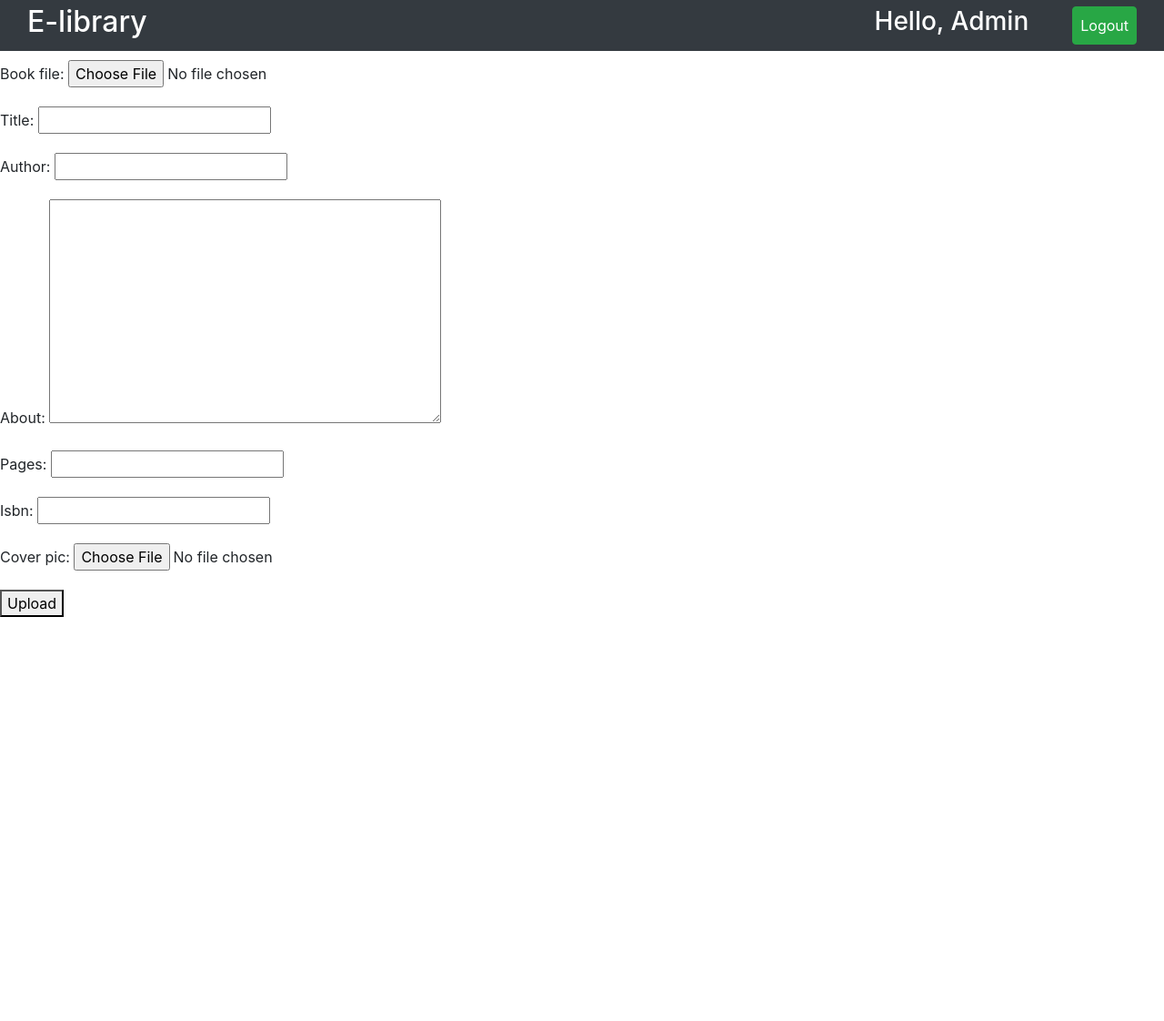
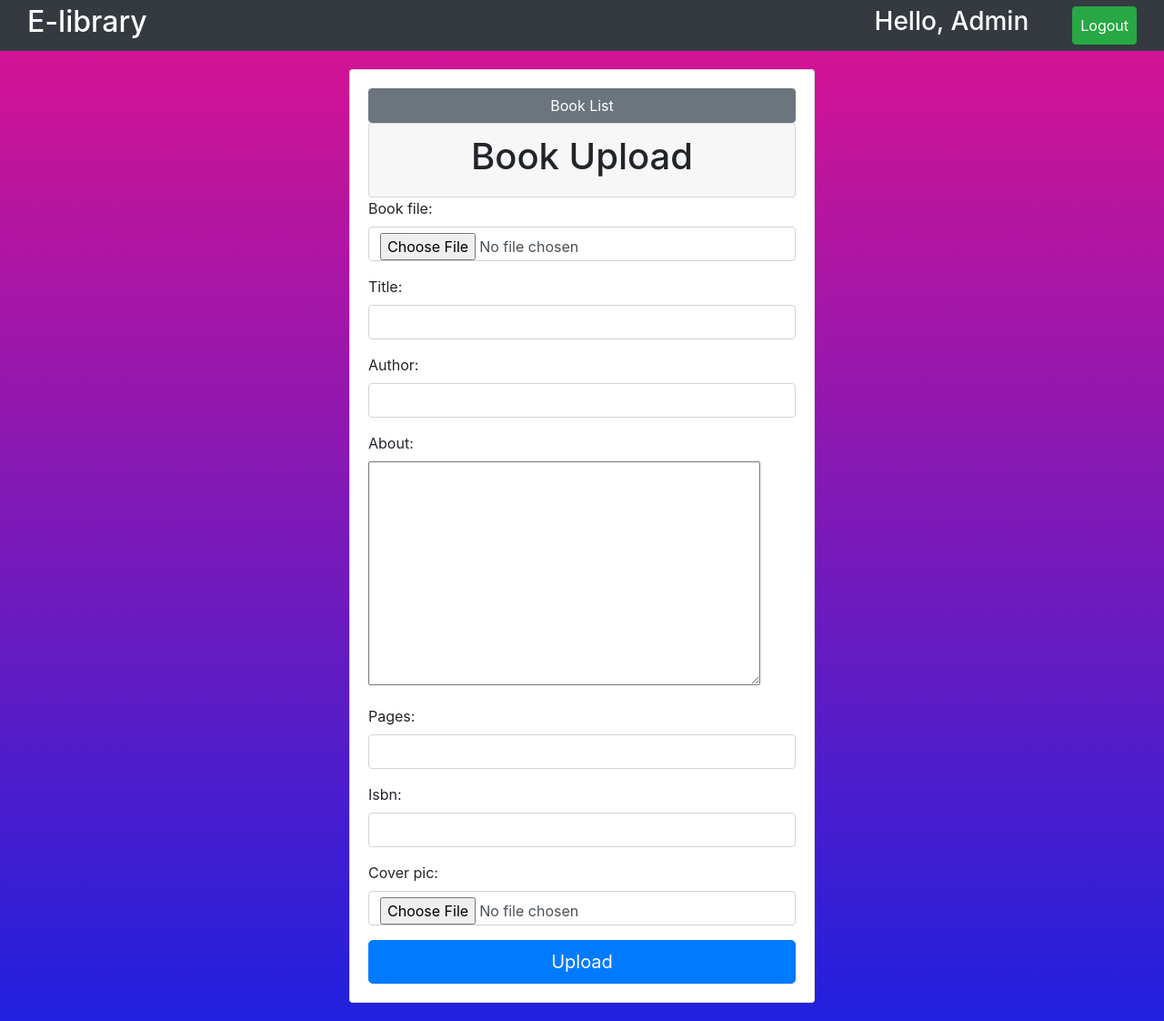
Before and after one commit to DayoPraiseGod/e-library, a Django app: page /admin_upload/ in a window 1280 px wide. Shown: the whole page at 91% size. Before the commit the page ends 678 px from the top, so only its background shows below. Run offline with Django 3.2, Linux system fonts and the light colour scheme; a user stored in the database is signed in; some libraries are stand-ins or nearby versions.

Commit message:
adding some button to the admin-staff

```diff
--- a/api/urls.py
+++ b/api/urls.py
@@ -3,5 +3,5 @@ from . import views
 
 urlpatterns = [
 	path('', views.apiBooksList, name='books-list'),
-	path('book-view/<str:pk>/', views.apiBookView, name='book-view'),
+	path('<str:pk>/', views.apiBookView, name='book-view'),
 ]
--- a/elibraryapp/templates/elibraryapp/admin.html
+++ b/elibraryapp/templates/elibraryapp/admin.html
@@ -5,13 +5,38 @@
 
 {% include 'navbar.html' %}
 
-<form method="POST" action="" enctype="multipart/form-data">
-	{% csrf_token %}
+<style>
+	body {
+		background: linear-gradient(#dd1290, #2020de);
+	}
 
-	{{form.as_p}}
+	.center {
+		max-width: 40%;
+		margin: 20px auto;
+	}
+</style>
 
-	<button type="submit">Upload</button>
+<div class="center card card-body">
+	<a href="{% url 'crud' %}" class="btn btn-secondary btn-block">Book List</a>
+	<div class="card card-header">
+		<h1 class="text-center">Book Upload</h1>
+	</div>
+	<form method="POST" action="" enctype="multipart/form-data">
+		{% csrf_token %}
 
-</form>
+		{{form.as_p}}
+
+		<button type="submit" class="btn btn-primary btn-block btn-lg">Upload</button>
+
+	</form>
+
+</div>
+
+	<script>
+		let fields = document.querySelectorAll('input');
+		for (let field in fields) {
+			fields[field].className = " form-control";
+		}
+	</script>
 
 {% endblock content %}
--- /dev/null
+++ b/elibraryapp/templates/elibraryapp/read.html
@@ -0,0 +1 @@
+<h3>read</h3>
--- a/elibraryapp/urls.py
+++ b/elibraryapp/urls.py
@@ -6,5 +6,9 @@ urlpatterns = [
 	path('register/', views.register, name='register'),
 	path('booklist/', views.booklist, name='booklist'),
 	path('logout/', views.logout_page, name='logout'),
-	path('admin_upload/', views.admin_upload, name='admin')
+	path('read/', views.read, name='read'),
+	path('admin_upload/', views.admin_upload, name='admin'),
+	path('admin_upload/crud/', views.crud, name='crud'),
+	path('admin_upload/crud/edit/<str:pk>/', views.edit, name='edit'),
+	path('admin_upload/crud/delete/<str:pk>/', views.delete, name='delete'),
 ]
--- a/elibraryapp/views.py
+++ b/elibraryapp/views.py
@@ -56,6 +56,37 @@ def admin_upload(request):
 		form = UploadBookForm(request.POST, request.FILES)
 		if form.is_valid:
 			form.save()
-			return redirect('booklist')
+			return redirect('crud')
 	context = {'form':form}
 	return render(request, 'elibraryapp/admin.html', context)
+
+@login_required
+def read(request):
+	return render(request, 'elibraryapp/read.html')
+
+@login_required
+def crud(request):
+	books = Books.objects.all().order_by('-id')
+	context = {'books':books}
+	return render(request, 'elibraryapp/admin-crud.html', context)
+
+@login_required
+def edit(request, pk):
+	book = Books.objects.get(id=pk)
+	form = UploadBookForm(instance=book)
+	if request.method == 'POST':
+		form = UploadBookForm(request.POST, request.FILES, instance=book)
+		if form.is_valid():
+			form.save()
+			return redirect('crud')
+	context = {'form':form}
+	return render(request, 'elibraryapp/admin.html', context)
+
+@login_required
+def delete(request, pk):
+	book = Books.objects.get(id=pk)
+	if request.method == 'POST':
+		book.delete()
+		return redirect('crud')
+	context = {'book':book}
+	return render(request, 'elibraryapp/delete.html', context)
```
Also changed, not shown: elibraryapp/templates/elibraryapp/admin-crud.html (added, +52 -0 lines), elibraryapp/templates/elibraryapp/booklist.html (+5 -31 lines), elibraryapp/templates/elibraryapp/delete.html (added, +16 -0 lines), db.sqlite3, media/d1_2oFy5Xd.jpg (added), media/dja.png (added), 2 other files.
